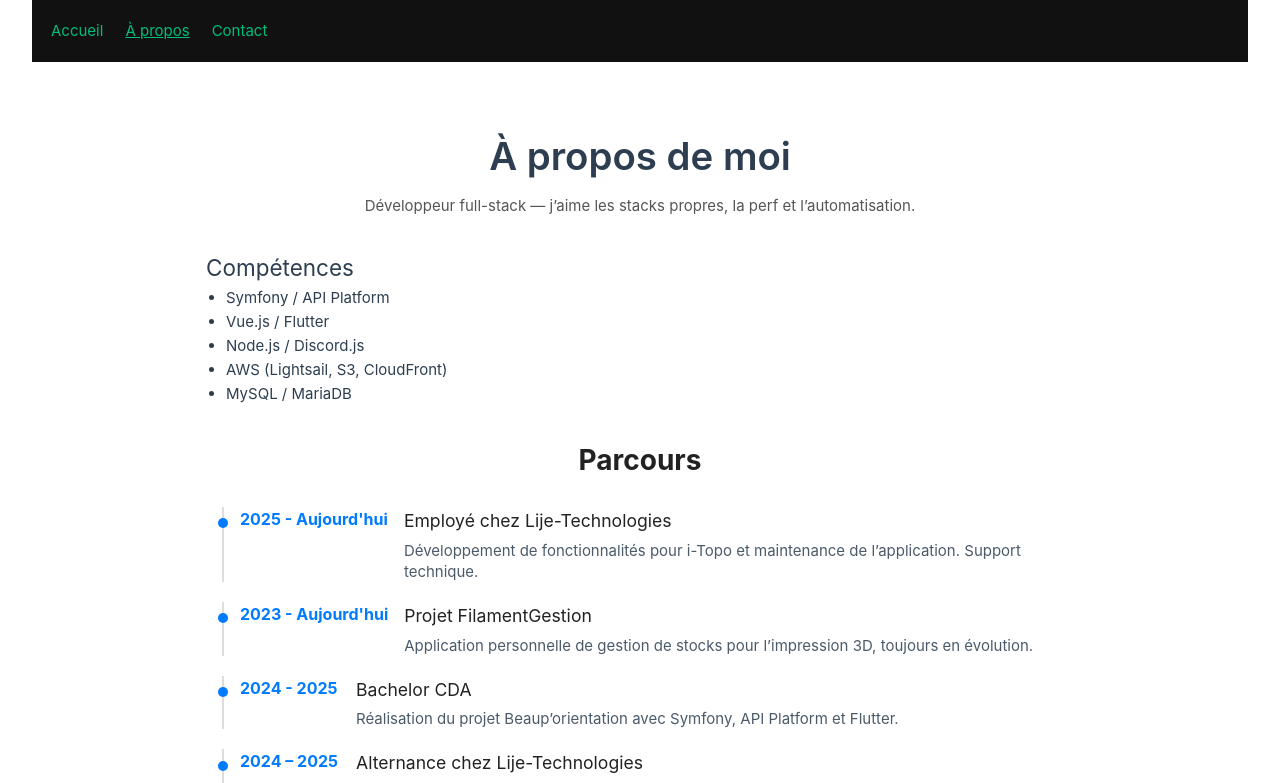
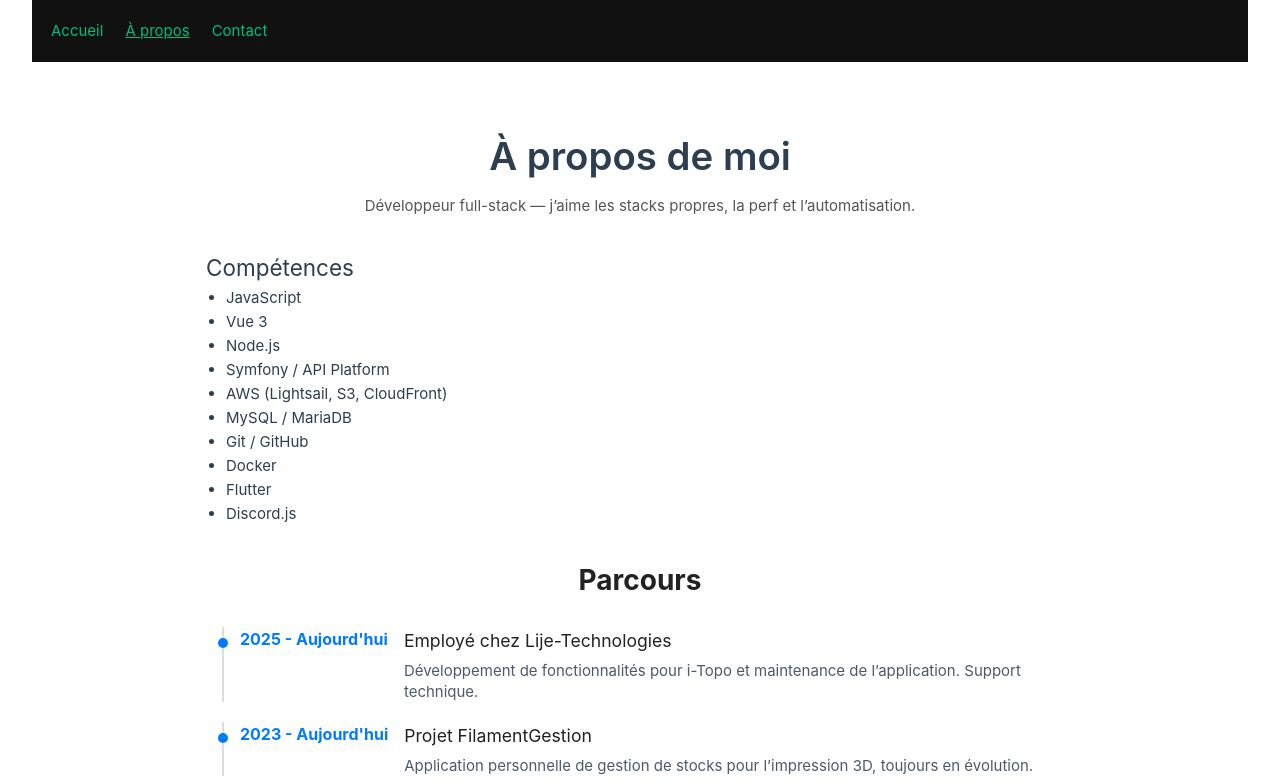
Before and after one commit to Mathbech/portfolio, a Vue app: page /about in a window 1280 px wide. Shown: the top 783 px of the page. Built offline with nearby package versions, Linux system fonts and the light colour scheme.

Commit message:
Feat/skills: add skills data to competences.js and update AboutView to use it

```diff
--- /dev/null
+++ b/src/data/competences.js
@@ -0,0 +1,12 @@
+export const skills = [
+  'JavaScript',
+  'Vue 3',
+  'Node.js',
+  'Symfony / API Platform',
+  'AWS (Lightsail, S3, CloudFront)',
+  'MySQL / MariaDB',
+  'Git / GitHub',
+  'Docker',
+  'Flutter',
+  'Discord.js'
+];
--- a/src/views/AboutView.vue
+++ b/src/views/AboutView.vue
@@ -6,15 +6,10 @@ import Timeline from '@/components/about/TimeLine.vue'
 import { timelineItems } from '@/data/timelineData.js'
 import { sortTimeline } from '@/utils/timeline'
 
+import { skills } from '@/data/competences.js'
+
 const events = sortTimeline(timelineItems, 'desc'); // plus récent en haut
 
-const skills = [
-  'Symfony / API Platform',
-  'Vue.js / Flutter',
-  'Node.js / Discord.js',
-  'AWS (Lightsail, S3, CloudFront)',
-  'MySQL / MariaDB'
-]
 </script>
 
 <template>
```
